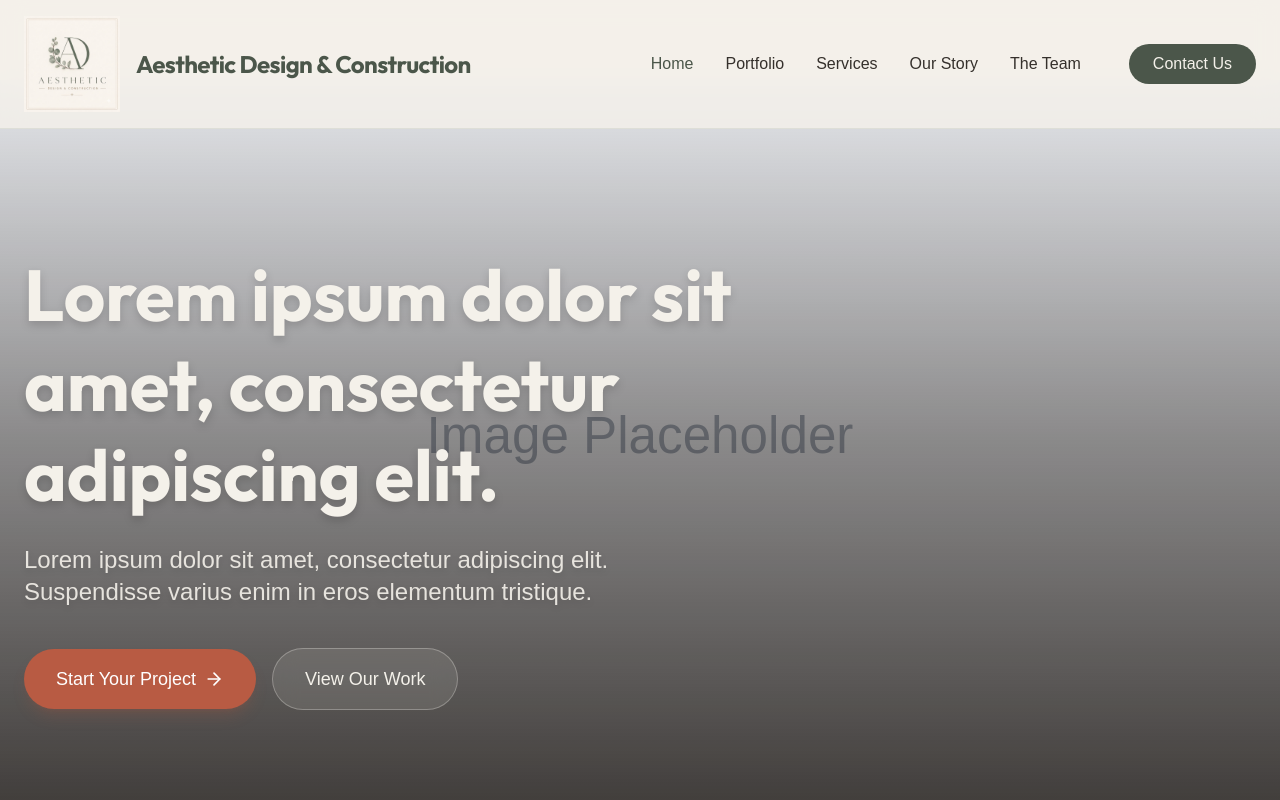
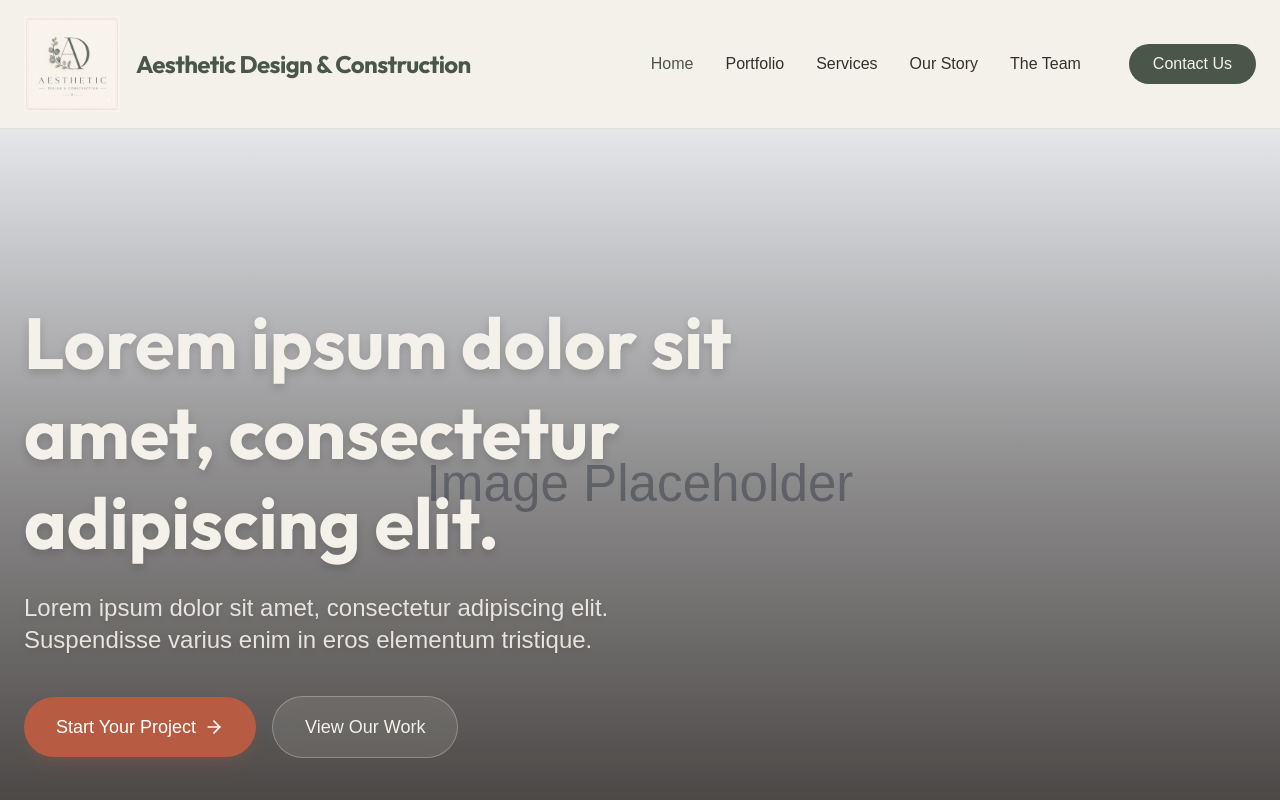
Before and after one commit to pineforgedigital/Aesthetic-Design-Construction_id-0002, a Next.js app: page / in a window 1280 px wide. Shown: the top 800 px of the page. Built offline with nearby package versions, Linux system fonts and the light colour scheme.

Commit message:
Fix layout padding to prevent header overlap

```diff
--- a/src/app/layout.tsx
+++ b/src/app/layout.tsx
@@ -76,7 +76,7 @@ export default function RootLayout({
         </div>
 
         <Navbar />
-        <div className="flex-grow pt-20">
+        <div className="flex-grow pt-[112px] md:pt-[128px]">
           {children}
         </div>
         <Footer />
```
